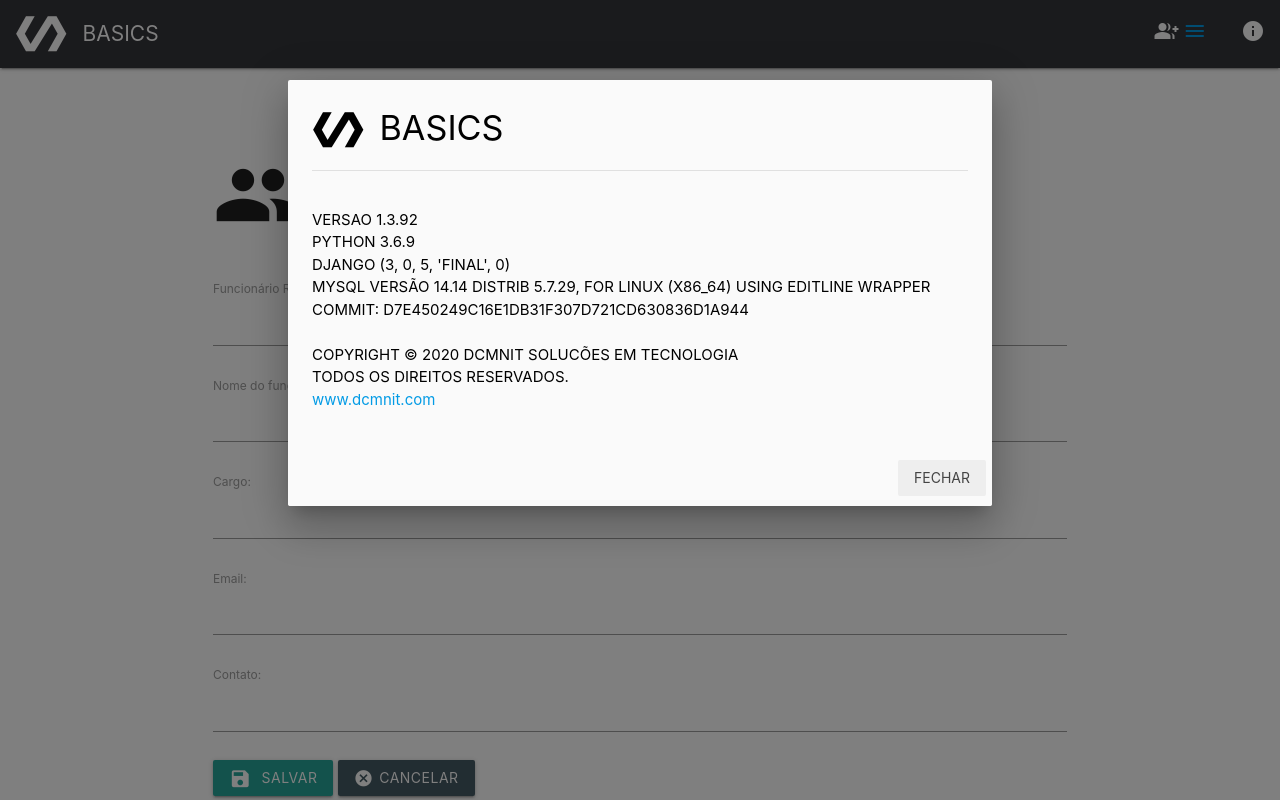
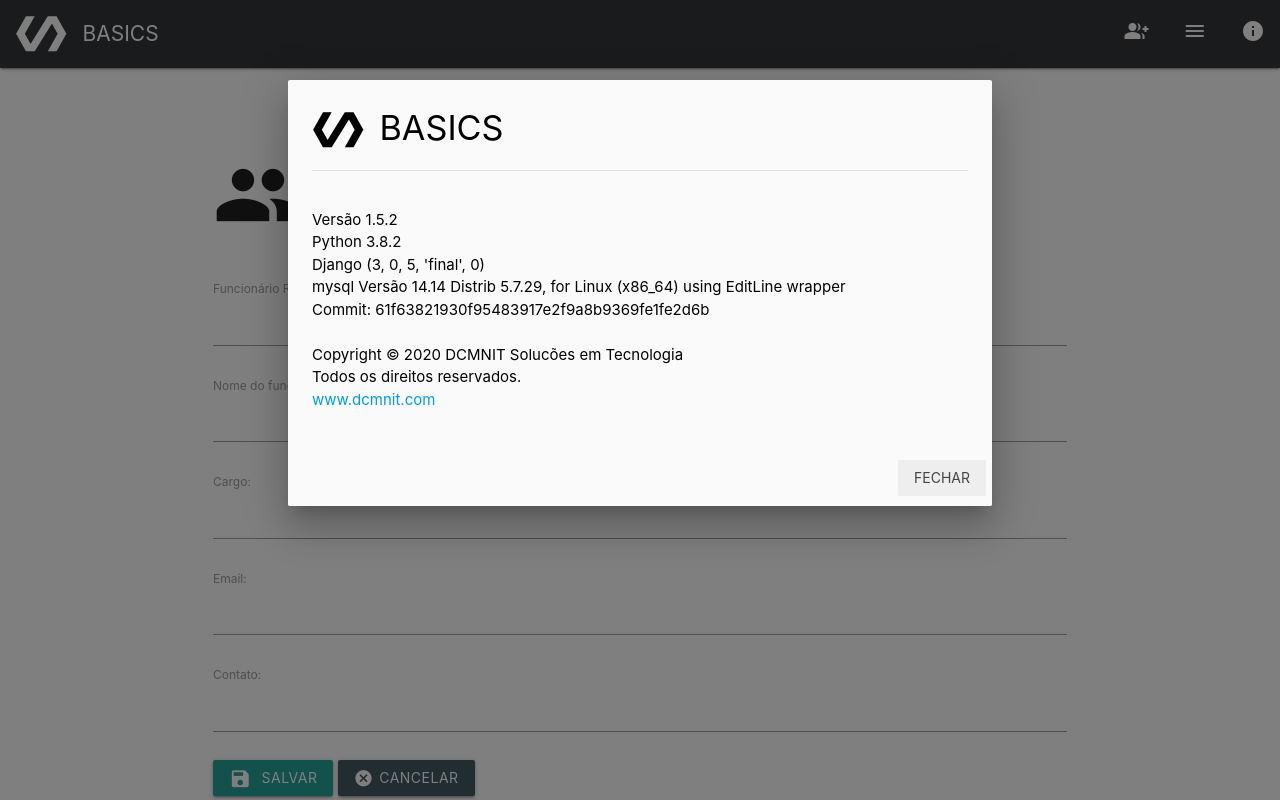
Before and after one commit to apolloalves/DCMNIT, a Django app: page /emp in a window 1280 px wide, after a click on "info". Run offline with Django 3.2, Linux system fonts and the light colour scheme.

Commit message:
FIX HTML PAGE

```diff
--- a/funcionario/templates/index.html
+++ b/funcionario/templates/index.html
@@ -3,18 +3,53 @@
 
   <head>
     <meta charset="UTF-8">
-  <title>Index</title>
+    <title>Basics - funcionários</title>
     {% load static %}
     <link rel="shortcut icon" href="{% static 'images/favicon.ico' %}" />
     <link href="https://fonts.googleapis.com/icon?family=Material+Icons" rel="stylesheet">
+
     <!-- Compiled and minified CSS -->
     <link rel="stylesheet" href="https://cdnjs.cloudflare.com/ajax/libs/materialize/1.0.0/css/materialize.min.css">
     <link rel="stylesheet" href="{% static 'css/style.css' %}" />
-
 </head>
 <body>
+        <header class="dcmnit">
+            <div class="dcmnit_container">
+                <i class="material-icons dcmnit_icon">polymer</i>
+                <span>basics</span>
+            </div>
+            <div class="dcmnit_module_version">
+                <a href="/emp" class="dcmnit_icon__group"><i class="material-icons">group_add</i></a>
+                <a href="#" data-target="slide-out" class="sidenav-trigger dcmnit_info"><i class="material-icons">menu</i></a>
+                <a href="#modal1" class="modal-trigger dcmnit_info"><i class="material-icons ">info</i></a>
+            </div>
+        </header>
 
-       <header class="dcmnit">
+        <!-- Modal info -->
+        <div id="modal1" class="modal">
+            <div class="modal-content">
+                <h4 class="black-text text-darken-2"><i class="material-icons dcmnit_icon">polymer</i>BASICS</h4>
+                <div class="divider"></div>
+                <br>
+                <ul>
+                    <li class="black-text">Versão 1.5.2</li>
+                    <li class="black-text">Python 3.8.2</li>
+                    <li class="black-text">Django (3, 0, 5, 'final', 0)</li>
+                    <li class="black-text">mysql Versão 14.14 Distrib 5.7.29, for Linux (x86_64) using EditLine wrapper</li>
+                    <li class="black-text">Commit: 61f63821930f95483917e2f9a8b9369fe1fe2d6b</li>
+                    <br>
+                    <li class="black-text">Copyright © 2020 DCMNIT Solucões em Tecnologia</li>
+                    <li class="black-text">Todos os direitos reservados.</li>
+                    <li class="black-text lower-case"><a href="#">www.dcmnit.com</a></li>
+                </ul>
+            </div>
+            <div class="modal-footer">
+                <a href="#!" class="modal-close waves-effect waves-green btn-flat">Fechar</a>
+            </div>
+        </div>
+        <!-- End Modal BASICS INFO -->
+
+        <!-- Modal AUTORS  -->
         <ul id="slide-out" class="sidenav">
             <li>
                 <div class="user-view">
@@ -32,51 +67,13 @@
             <li>
                 <ul class="dcmnit_authors">
                     <li class="dcmnit_authors__title"><span>Fundadores da DCMN IT</span></li>
-                    <li><img class="circle" src="/static/images/apollo.jpg"><a class="waves-effect" href="#!">Douglas
-                            Apolonio Alves</a></li>
-                    <li><img class="circle" src="/static/images/noadia.png"><a class="waves-effect" href="#!">Noadia De
-                            Valença Silva</a></li>
-                    <li><img class="circle" src="/static/images/carlos.png"><a class="waves-effect" href="#!">Carlos
-                            Guilherme</a></li>
-                    <li><img class="circle" src="/static/images/max.png"><a class="waves-effect" href="#!">Max
-                            Gustavo</a></li>
+                    <li><img class="circle" src="/static/images/apollo.jpg"><a class="waves-effect" href="#!">Douglas Apolonio Alves</a></li>
+                    <li><img class="circle" src="/static/images/noadia.png"><a class="waves-effect" href="#!">Noadia De Valença Silva</a></li>
+                    <li><img class="circle" src="/static/images/carlos.png"><a class="waves-effect" href="#!">Carlos Guilherme</a></li>
+                    <li><img class="circle" src="/static/images/max.png"><a class="waves-effect" href="#!">Max Gustavo</a></li>
                 </ul>
             </li>
         </ul>
-        <div class="dcmnit_container">
-            <i class="material-icons dcmnit_icon">polymer</i>
-            <span>basics</span>
-        </div>
-        <div class="dcmnit_module_version">
-            <a href="/emp" class="dcmnit_icon__group"><i class="material-icons">group_add</i></a>
-            <a href="#" data-target="slide-out" class="sidenav-trigger"><i class="material-icons">menu</i></a>
-            <a href="#modal1" class="modal-trigger dcmnit_info"><i class="material-icons ">info</i></a>
-            <!-- Modal Structure -->
-            <div id="modal1" class="modal">
-                <div class="modal-content">
-                    <h4 class="black-text text-darken-2"><i class="material-icons dcmnit_icon">polymer</i>BASICS</h4>
-                    <div class="divider"></div>
-                    <br>
-                    <ul>
-                    <li class="black-text">Versao 1.3.92</li>
-                    <li class="black-text">Python 3.6.9</li>
-                    <li class="black-text">Django (3, 0, 5, 'final', 0)</li>
-                    <li class="black-text">mysql Versão 14.14 Distrib 5.7.29, for Linux (x86_64) using  EditLine wrapper</li>
-                    <li class="black-text">Commit: d7e450249c16e1db31f307d721cd630836d1a944</li>
-                    <br>
-
-                    <li class="black-text">Copyright © 2020 DCMNIT Solucões em Tecnologia</li>
-                    <li class="black-text">Todos os direitos reservados.</li>
-                    <li class="black-text lower-case"><a href="#">www.dcmnit.com</a></li>
-                    </ul>
-                </div>
-                <div class="modal-footer">
-                    <a href="#!" class="modal-close waves-effect waves-green btn-flat">Fechar</a>
-                </div>
-            </div>
-
-        </div>
-    </header>
   <main>
     <form method="POST" class="post-form" action="/emp">
       {% csrf_token %}
```
Also changed, not shown: funcionario/templates/edit.html (+42 -43 lines). Lines whose indentation alone changed are shown as unchanged.
